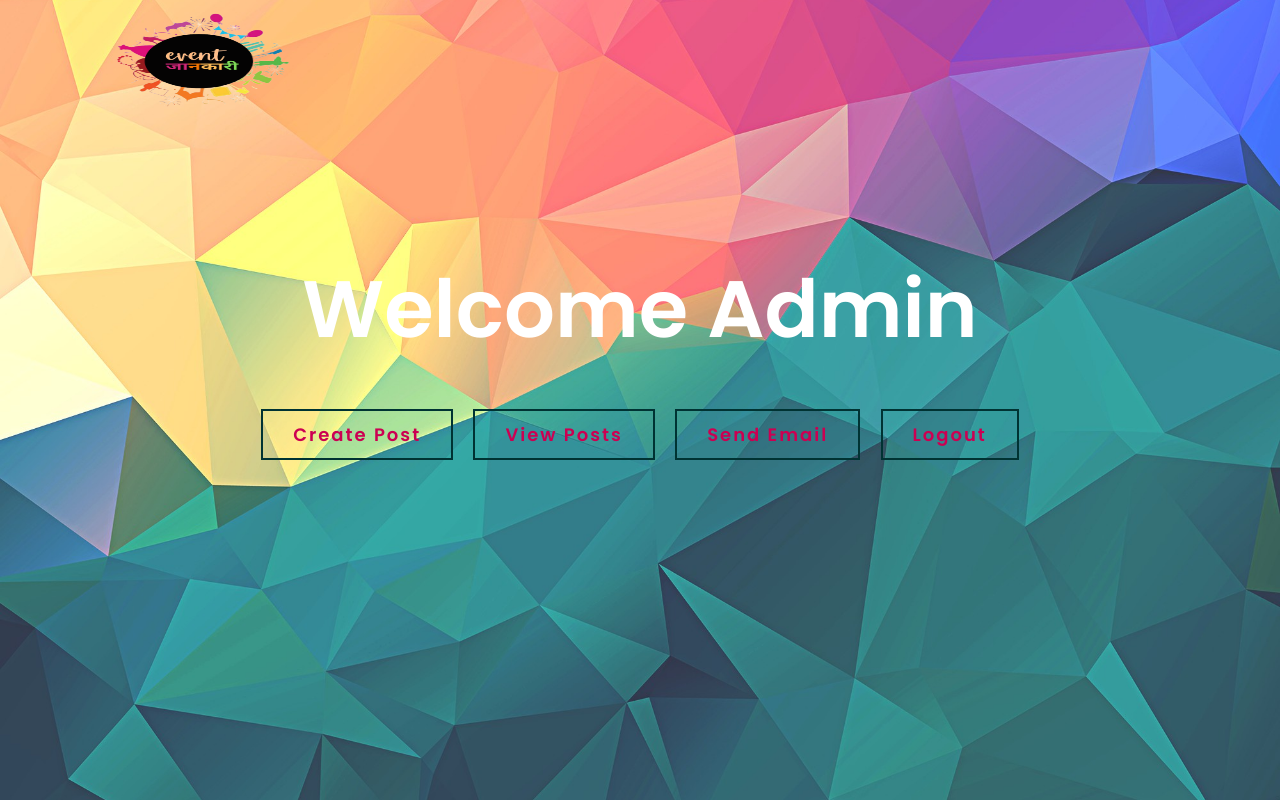
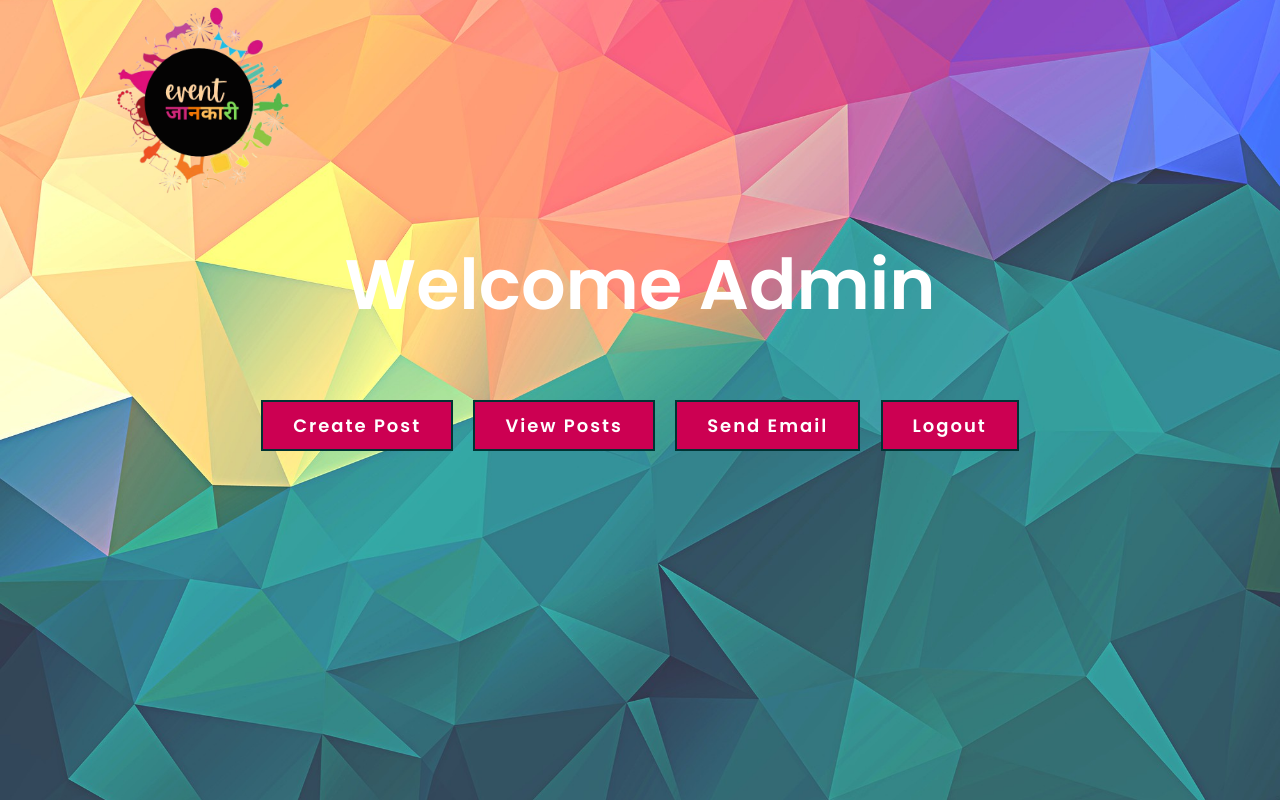
Before and after one commit to Pal18jain/Project-Event-jaankari, a PHP site: page /Admin/adminpanel.php in a window 1280 px wide. Run offline with PHP 8.4, Linux system fonts and the light colour scheme.

Commit message:
changes made

```diff
--- a/CSS/adminpanel.css
+++ b/CSS/adminpanel.css
@@ -16,7 +16,7 @@
   box-sizing: border-box;
 }
 .header{
-  height:15%;
+  height:25%;
   display: flex;
   align-items: center;
   overflow: hidden;
@@ -24,17 +24,17 @@
 }
 .logo{
   width:200px;
-  height:100px;
+  height:200px;
   cursor:pointer;
 }
 .btn{
   cursor: pointer;
-  color:#cc0052;
+  color:#fff;
   font-size: 18px;
   letter-spacing: 2px;
   padding: 10px 30px;
   border:2px solid #003333;
-  background: transparent;
+  background:#cc0052;
   text-decoration: none;
   text-align: center;
   font-weight: bold;
@@ -46,9 +46,10 @@
 }
 .content{
   text-align: center;
-  margin-top: 12%;
+  margin-top: 3%;
 }
 .content h1{
-  font-size: 80px;
+  font-size: 70px;
   color: white;
+  padding-bottom: 2%;
 }
```
